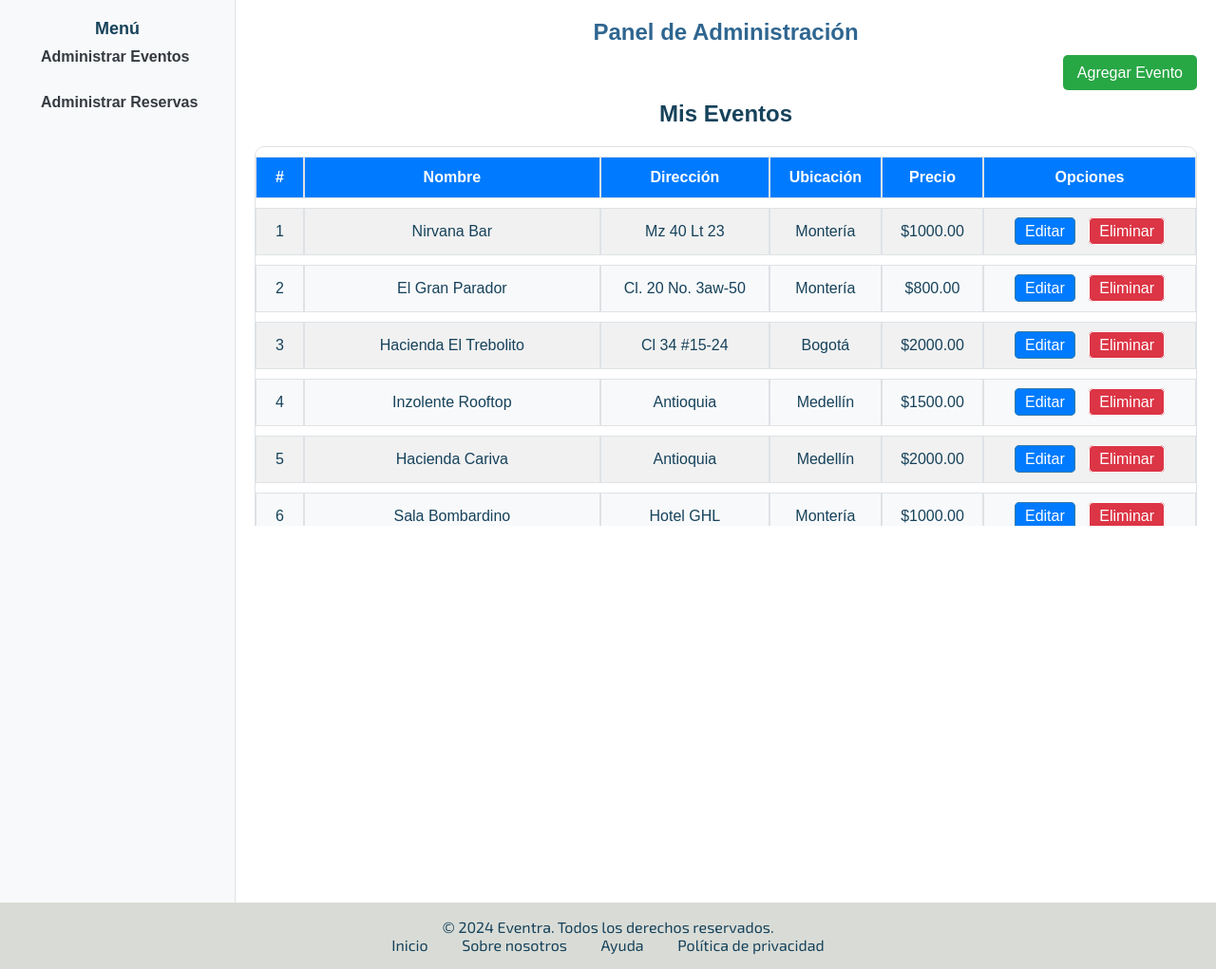
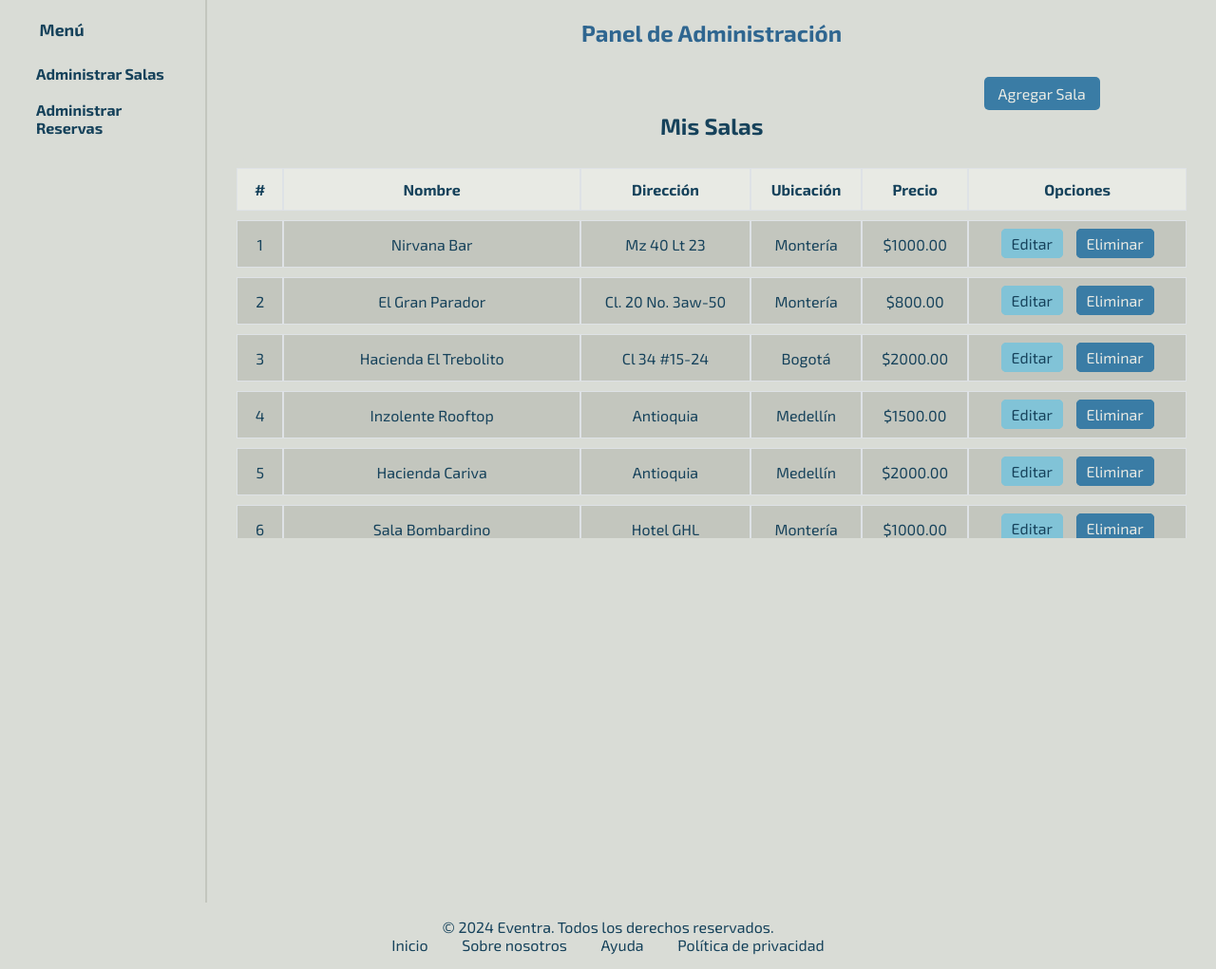
Before and after one commit to AlexNvdz/Proyecto_Final, a Django app: template Eventra/crud_app/templates/eventra/dashboard.html in a window 1280 px wide. Shown: the part 64-1085 px from the top of the page at 95% size. Run offline with Django 5.2, Linux system fonts and the light colour scheme; the template is opened without the code that fills it: values that come from a table or form of the project are taken from there, others are empty; data comes from the database, SQL or seed files in the repository; both versions use the stored data as it was after the commit; some libraries are stand-ins or nearby versions.

Commit message:
Commit - interfaz3

```diff
--- a/Eventra/crud_app/static/css/dashboard.css
+++ b/Eventra/crud_app/static/css/dashboard.css
@@ -1,50 +1,67 @@
+:root {
+  --primary: #3a7ca5;
+  --primary-dark: #2f6690;
+  --primary-darker: #265072;
+  --text: #16425b;
+  --background: #d9dcd6;
+  --background-dark: #c3c6be;
+  --secondary: #81c3d7;
+  --secondary-dark: #6ba7c0;
+  --tarjeta: #e8eae4;
+  --gray-border: rgba(0, 0, 0, 10%);
+  --border-radius: 2rem;
+  --glow-size: 0.5rem;
+  --navbar-height: 4rem;
+  --gray: #6c757d;
+  --dark: #3d464d;
+  --input-bg: #c2c6c0;
+}
+
 /* General layout */
 .dashboard-container {
   display: flex;
   height: 100vh;
-    font-family: Arial, sans-serif;
+  font-family: "Exo 2";
 }
 
 /* Sidebar */
 .sidebar {
   display: flex;
-    width: 300px;
-    background-color: #f8f9fa;
-    border-right: 1px solid #dee2e6;
+  width: 20vw;
+  background: var(--background);
+  border-right: 2px solid var(--background-dark);
   padding: 20px;
   height: 100%;
   flex-direction: column;
 }
 
 .sidebar h5 {
-    font-size: 18px;
-    font-weight: bold;
-    text-align: center;
+  margin: 0 0 1rem 1.35rem;
+  padding: 0;
+  font-size: 1.1rem;
+  color: var(--text);
 }
 
 .sidebar .nav {
   list-style: none;
   padding-left: 0;
+  text-align: center;
 }
 
 .sidebar .nav-link {
-    display: block;
-    padding: 10px 15px;
-    border-radius: 5px;
-    text-decoration: none;
-    color: #343a40;
-    transition: background-color 0.3s ease, color 0.3s ease;
-    margin-bottom: 10px;
+  display: flex; /* Cambiamos a flex para centrar el contenido */
+  align-items: center; /* Centra verticalmente el texto */
+  text-decoration: none; /* Elimina subrayado */
+  color: var(--text); /* Establece el color */
+  margin-bottom: 10px; /* Separación entre enlaces */
+  width: 100%; /* Asegura que ocupe todo el ancho del <li> */
+  height: auto; /* Permite que ajuste según el contenido */
+  padding: 10px; /* Espaciado interno */
+  text-align: left; /* Alinea texto a la izquierda */
 }
 
 .sidebar .nav-link:hover {
-    background-color: #e9ecef;
-    color: #000;
-}
-
-.sidebar .nav-link.active {
-    background-color: #007bff;
-    color: white;
+  color: var(--primary-darker);
 }
 
 /* Main content */
@@ -52,7 +69,7 @@
   display: flex;
   padding: 20px;
   width: 100%;
-    background-color: #fff;
+  background-color: var(--background);
   flex-direction: column;
 }
 
@@ -89,23 +106,27 @@
 }
 
 .text-end {
-    width: 100%;
-    text-align: right;
+  width: 80%; /* Asegura que ocupe todo el ancho disponible */
+  text-align: right; /* Alinea el botón a la derecha */
+  padding-bottom: 10px; /* Espaciado inferior para evitar que se desborde */
+  box-sizing: border-box; /* Asegura que el padding no afecte el ancho total */
 }
 
 /* Button */
 .btn-success {
-    background-color: #28a745;
-    border-color: #28a745;
-    color: white;
-    padding: 10px 15px;
+  background-color: var(--primary);
+  color: var(--tarjeta);
   text-decoration: none;
   border-radius: 5px;
   transition: background-color 0.3s;
+  max-width: 150px; /* Limita el ancho del botón */
+  width: auto; /* Permite que el botón ajuste su tamaño automáticamente */
+  padding: 8px 15px; /* Reduce ligeramente el padding si es necesario */
+  margin-right: 0;
 }
 
 .btn-success:hover {
-    background-color: #218838;
+  background-color: var(--primary-dark);
 }
 
 /* Events table */
@@ -135,9 +156,8 @@
   border-collapse: separate;
   border-spacing: 0 10px;
   margin-bottom: 20px;
-    border: 1px solid #dee2e6;
   border-radius: 10px;
-    background-color: #fff;
+  background-color: var(--background);
 }
 
 .custom-table th,
@@ -149,21 +169,17 @@
 }
 
 .custom-table th {
-    background-color: #007bff;
-    color: white;
+  background-color: var(--tarjeta);
+  color: var(--text);
   font-weight: bold;
 }
 
 .custom-table td {
-    background-color: #f8f9fa;
+  background-color: var(--background-dark);
 }
 
 .custom-table tr:nth-child(odd) td {
-    background-color: #f1f1f1;
-}
-
-.custom-table tr:hover td {
-    background-color: #e9ecef;
+  background-color: var(--background-dark);
 }
 
 /* Buttons inside the table */
@@ -176,19 +192,22 @@
 }
 
 .custom-table td .btn-primary {
-    background-color: #007bff;
-    color: white;
+  background-color: var(--secondary);
+  color: var(--text);
+  border-color: var(--secondary);
 }
 
 .custom-table td .btn-primary:hover {
-    background-color: #0056b3;
+  background-color: var(--secondary-dark);
+  border-color: var(--secondary-dark);
 }
 
 .custom-table td .btn-danger {
-    background-color: #dc3545;
-    color: white;
+  background-color: var(--primary);
+  color: var(--tarjeta);
+  border-color: var(--primary);
 }
 
 .custom-table td .btn-danger:hover {
-    background-color: #c82333;
+  background-color: var(--primary-dark);
 }
--- a/Eventra/crud_app/static/css/styles.css
+++ b/Eventra/crud_app/static/css/styles.css
@@ -192,8 +192,8 @@ h2 {
 }
 
 footer {
-  background: var(--background); /* Cambia según tu diseño */
-  color: var(--text); /* Cambia según tu diseño */
+  background: var(--background);
+  color: var(--text);
   padding: 1rem;
   text-align: center;
   margin-top: auto;
@@ -269,6 +269,10 @@ footer {
 
 .dropdown__wrapper h2 {
   font-size: 1.15rem;
+}
+
+.dropdown__wrapper a {
+  user-select: none;
 }
 
 .dropdown__wrapper--fade-in {
--- a/Eventra/crud_app/templates/eventra/base.html
+++ b/Eventra/crud_app/templates/eventra/base.html
@@ -18,7 +18,9 @@
     <link rel="stylesheet" href="{% static 'css/stylesHome.css'%}" />
     <link rel="stylesheet" href="{% static 'css/stylesIndex.css'%}" />
     <link href="{% static 'css/stylesDetalle.css' %}" rel="stylesheet" />
-    <link rel="stylesheet" href="{% static 'css/dashboard.css' %}">
+    <link rel="stylesheet" href="{% static 'css/dashboard.css' %}" />
+
+
     <title>Eventra</title>
   </head>
   <body>
@@ -70,7 +72,8 @@
 
                 {% if usuario_actual.tipo_usuario == 'administrativo' %}
                 <li>
-                  <a  href="{% url 'dashboard' %}">Dashboard</a>
+                  <i class="fa-solid fa-chart-line"></i>
+                  <a href="{% url 'dashboard' %}">Dashboard</a>
                 </li>
                 {% endif %}
                 <li>
--- a/Eventra/crud_app/templates/eventra/dashboard.html
+++ b/Eventra/crud_app/templates/eventra/dashboard.html
@@ -1,12 +1,12 @@
-{% extends "eventra/base.html" %}
-
-{% block contenido %}
+{% extends "eventra/base.html" %} {% block contenido %}
 <div class="dashboard-container">
   <!-- Sidebar -->
   <nav class="sidebar">
     <h5>Menú</h5>
     <ul class="nav">
-            <li><a href="{% url 'dashboard' %}" class="nav-link">Administrar Eventos</a></li>
+      <li>
+        <a href="{% url 'dashboard' %}" class="nav-link">Administrar Salas</a>
+      </li>
       <li><a href="#" class="nav-link">Administrar Reservas</a></li>
     </ul>
   </nav>
@@ -15,26 +15,24 @@
   <main class="main-content">
     <h2>Panel de Administración</h2>
 
-
     <!-- Mensajes de éxito o error -->
     {% if messages %}
     <div class="messages">
       {% for message in messages %}
-                    <div class="alert alert-{{ message.tags }}">
-                        {{ message }}
-                    </div>
+      <div class="alert alert-{{ message.tags }}">{{ message }}</div>
       {% endfor %}
     </div>
     {% endif %}
 
+    <!-- Tabla de eventos -->
+    <div class="events-section">
       <!-- Botón para agregar eventos -->
       <div class="text-end">
-            <a href="{% url 'registrar_evento' %}" class="btn-success">Agregar Evento</a>
+        <a href="{% url 'registrar_evento' %}" class="btn-success"
+          >Agregar Sala</a
+        >
       </div>
-
-        <!-- Tabla de eventos -->
-        <div class="events-section">
-            <h3>Mis Eventos</h3>
+      <h3>Mis Salas</h3>
       <div class="table-container">
         {% if eventos %}
         <table class="custom-table">
@@ -65,7 +63,7 @@
           </tbody>
         </table>
         {% else %}
-                    <p>No tienes eventos registrados.</p>
+        <p>No tienes salas registradas.</p>
         {% endif %}
       </div>
     </div>
```
Also changed, not shown: Eventra/crud_app/static/css/stylesHome.css (line endings or trailing spaces), Eventra/db.sqlite3. Lines whose indentation alone changed are shown as unchanged.
